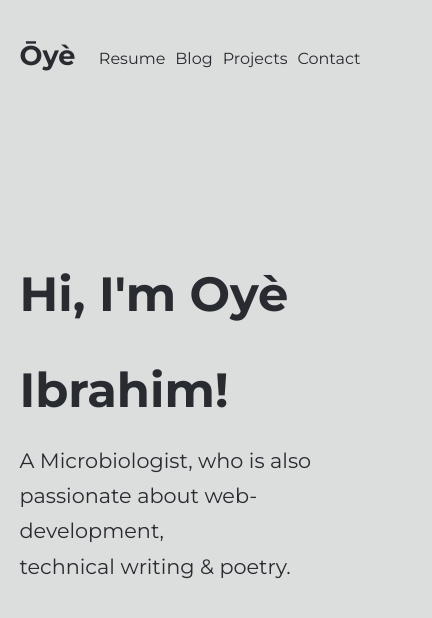
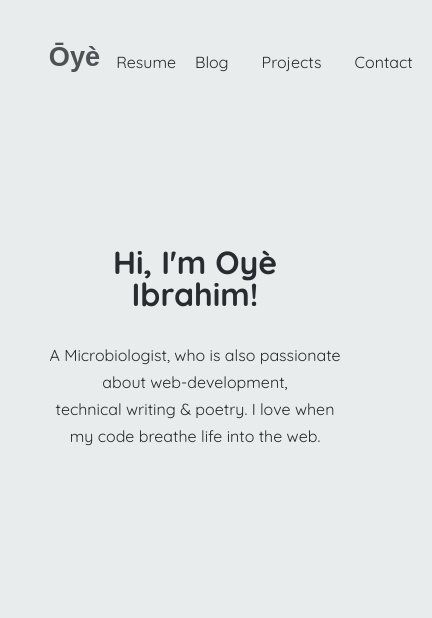
Before and after one commit to Oye-Ibrahim/Portfolio, a plain HTML site: page index.html in a window 390 px wide. Shown: the whole page, 432 px wide, since content can reach past the window. Drawn offline with Linux system fonts and the light colour scheme.

Commit message:
Worked on the resume

```diff
--- a/index.html
+++ b/index.html
@@ -8,22 +8,18 @@
     <title>Ōyè</title>
   </head>
   <body>
+    <div class="container">
       <header>
         <div class="logo">
           <h1>
-          <a href="index.html">Ōyè</a>
+            <a href="index.html" class="logo_text">Ōyè</a>
           </h1>
         </div>
 
         <nav>
-        <ul>
+          <ul class="main-nav">
             <li>
-            <a
-              href="https://drive.google.com/file/d/1gfIt3ahn19DQRjnFBndVo3BNu9qXdFfU/view?usp=sharing"
-              download="oye_ibrahim"
-              class="resume"
-              >Resume</a
-            >
+              <a href="Oye_Ibrahim.pdf" download class="resume">Resume</a>
             </li>
             <li>
               <a
@@ -34,7 +30,10 @@
               >
             </li>
             <li>
-            <a href="https://github.com/Oye-Ibrahim" target="_blank" class="hov"
+              <a
+                href="https://github.com/Oye-Ibrahim"
+                target="_blank"
+                class="hov"
                 >Projects</a
               >
             </li>
@@ -53,10 +52,13 @@
         <section class="hero-section">
           <h1>Hi, I'm Oyè Ibrahim!</h1>
           <p>
-          A Microbiologist, who is also passionate about web-development, <br />
-          technical writing & poetry.
+            A Microbiologist, who is also passionate about web-development,
+            <br />
+            technical writing & poetry. I love when my code breathe life into
+            the web.
           </p>
         </section>
       </main>
+    </div>
   </body>
 </html>
--- a/style.css
+++ b/style.css
@@ -1,4 +1,4 @@
-@import url("https://fonts.googleapis.com/css2?family=Montserrat:wght@100;300;400;700&display=swap");
+@import url("https://fonts.googleapis.com/css2?family=Merriweather:ital@1&family=Quicksand:wght@300;400;700&display=swap");
 
 * {
   box-sizing: border-box;
@@ -6,36 +6,40 @@
   padding: 0;
 }
 
+:root {
+  --mainBg: #e8ecec;
+  --mainCl: #282c30;
+}
+
 body {
-  font-family: "Montserrat", sans-serif;
-  background-color: #dcdddd;
-  color: #282c30;
+  font-family: "Quicksand", sans-serif;
+  background-color: var(--mainBg);
+  color: var(--mainCl);
   line-height: 1.4;
+  min-height: 100vh;
+  overflow-y: hidden;
+}
+
+.container {
   max-width: 80%;
   margin: 0 auto;
-  min-height: 100vh;
 }
-
-a {
-  color: #282c30;
+.logo_text {
+  font-family: Arial, Helvetica, sans-serif;
   text-decoration: none;
-}
-
-p {
-  margin: 5px 0;
-  line-height: 1.7;
+  color: var(--mainCl);
+  opacity: 0.8;
 }
 
 header {
   display: flex;
   justify-content: space-between;
+  align-items: center;
   margin-top: 2rem;
 }
 
 ul {
   display: flex;
-}
-ul {
   list-style: none;
 }
 
@@ -43,15 +47,22 @@ li {
   margin-right: 25px;
 }
 
-.resume {
-  border: 1px solid #282c30;
+li a {
+  text-decoration: none;
+  color: var(--mainCl);
   border-radius: 8px;
   padding: 6px 14px;
 }
 
-.hov:hover {
-  border-bottom: 2px solid #282c30;
+.resume {
+  border: #282c30 1px solid;
 }
+
+li a:hover {
+  background-color: var(--mainCl);
+  color: var(--mainBg);
+}
+
 main {
   display: flex;
   justify-content: left;
@@ -71,8 +82,8 @@ main {
 }
 
 @media only screen and (max-width: 600px) {
-  body {
-    max-width: 90%;
+  .container {
+    max-width: 75%;
   }
 
   ul {
@@ -80,7 +91,7 @@ main {
   }
   li {
     margin-top: 1rem;
-    margin-right: 10px;
+    margin-right: 5px;
   }
 
   .resume {
@@ -91,4 +102,18 @@ main {
     margin: 0;
     font-size: 1.7rem;
   }
+
+  .hero-section h1 {
+    text-align: center;
+    line-height: 1;
+    margin-bottom: 2rem;
+    font-size: 2rem;
+    font-weight: 700;
+  }
+
+  .hero-section p {
+    text-align: center;
+    font-size: 1rem;
+    line-height: 1.7;
+  }
 }
```
Also changed, not shown: 1 other file. Lines whose indentation alone changed are shown as unchanged.
